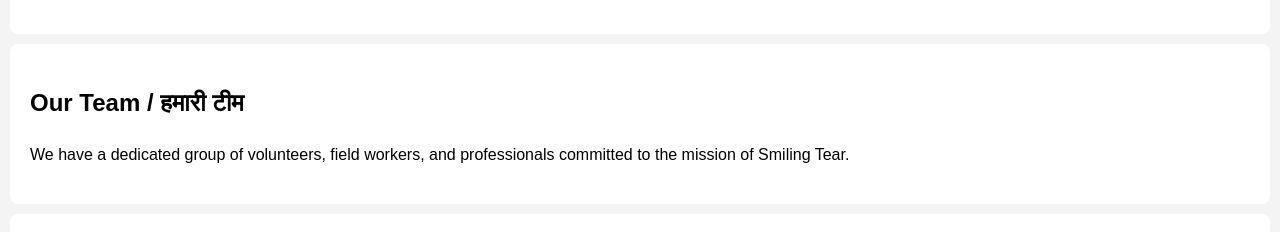
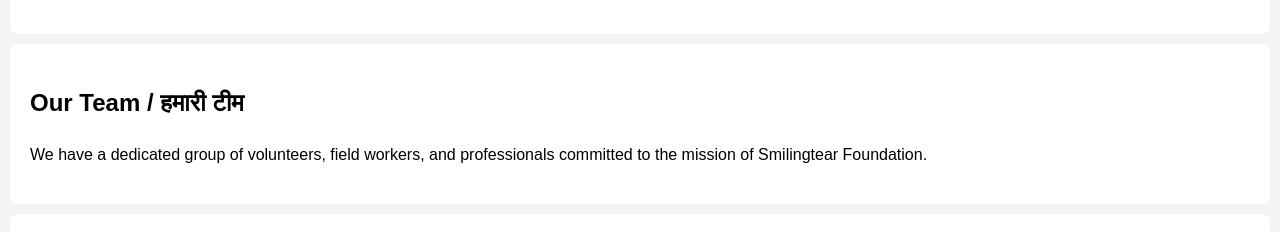
Before and after one commit to Smilingtear/smiling-tear-ngo, a plain HTML site: page index.html in a window 1280 px wide. Shown: the part 1488-1720 px from the top of the page. Drawn offline with Linux system fonts and the light colour scheme.

Commit message:
Update index.html

```diff
--- a/index.html
+++ b/index.html
@@ -154,7 +154,7 @@
 
 <section id="team">
   <h2>Our Team / हमारी टीम</h2>
-  <p>We have a dedicated group of volunteers, field workers, and professionals committed to the mission of Smiling Tear.</p>
+  <p>We have a dedicated group of volunteers, field workers, and professionals committed to the mission of Smilingtear Foundation.</p>
 </section>
 
 <section id="contact">
```
